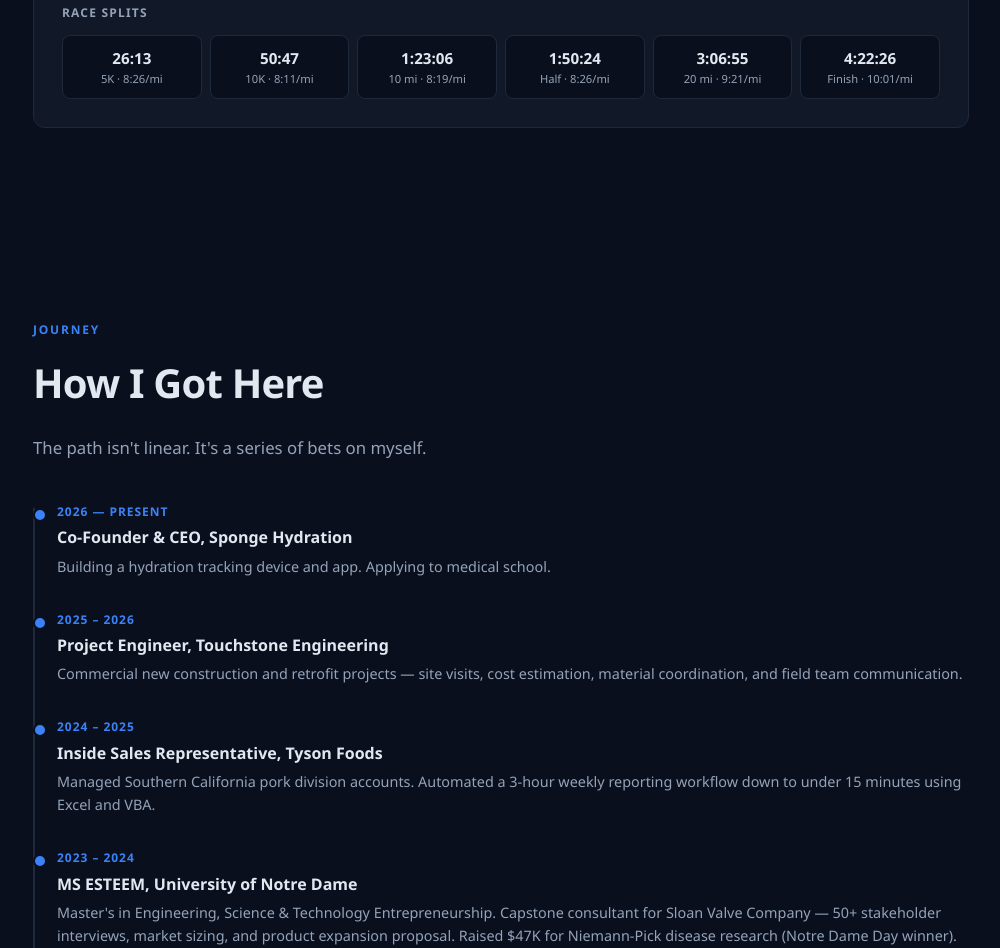
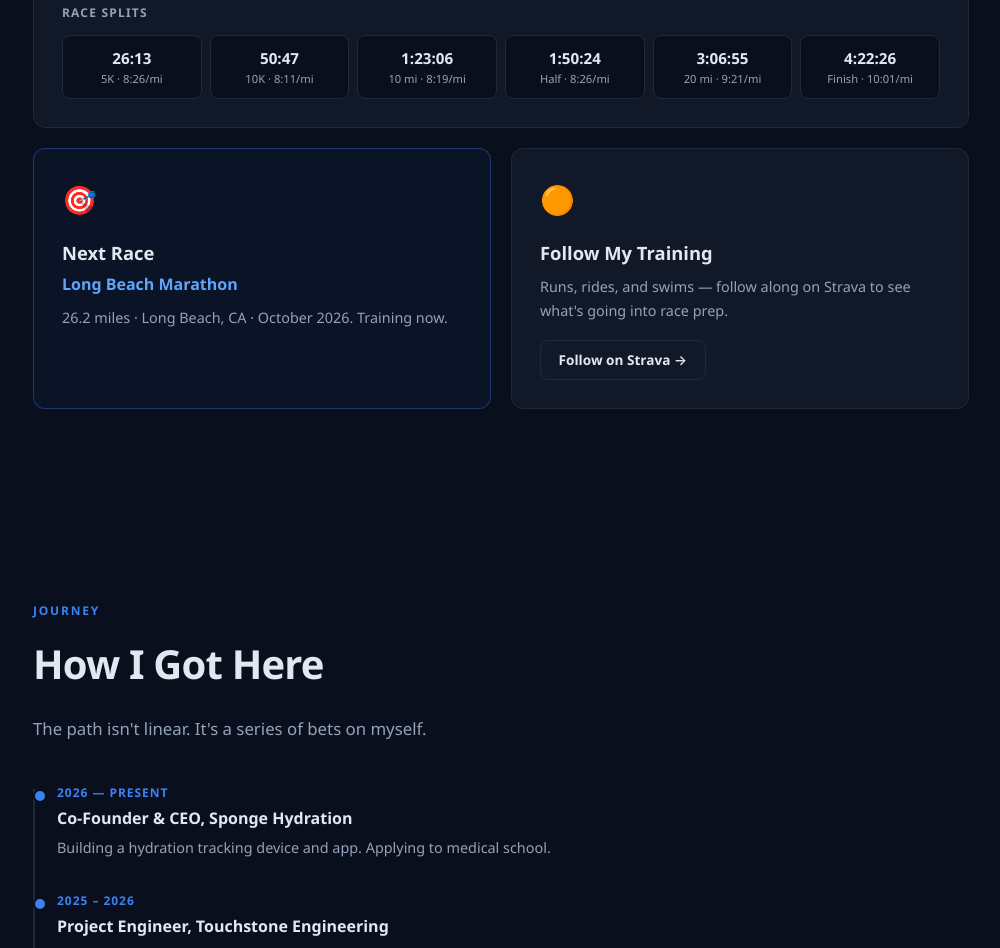
Before and after one commit to NKatzaroff/NKatzaroff.github.io, a plain HTML site: page index.html in a window 1280 px wide. Shown: the part 3909-4857 px from the top of the page, without its empty margins (139-1139 px from the left). Drawn offline with Linux system fonts and the light colour scheme.

Commit message:
Add Long Beach Marathon next race and Strava link

```diff
--- a/index.html
+++ b/index.html
@@ -650,6 +650,27 @@
         </div>
       </div>
     </div>
+
+    <!-- Strava + Next Race -->
+    <div style="display:grid; grid-template-columns: repeat(auto-fit, minmax(280px, 1fr)); gap:1.25rem; margin-top:1.25rem;">
+
+      <!-- Next Race -->
+      <div class="card" style="border-color: rgba(59,130,246,0.35); background: rgba(59,130,246,0.04);">
+        <div class="card-icon">🎯</div>
+        <h3 style="margin-bottom:0.25rem;">Next Race</h3>
+        <p style="color:var(--accent-light); font-weight:700; font-size:1rem; margin-bottom:0.5rem;">Long Beach Marathon</p>
+        <p style="color:var(--muted); font-size:0.9rem; line-height:1.7;">26.2 miles · Long Beach, CA · October 2026. Training now.</p>
+      </div>
+
+      <!-- Strava -->
+      <div class="card">
+        <div class="card-icon">🟠</div>
+        <h3 style="margin-bottom:0.5rem;">Follow My Training</h3>
+        <p style="color:var(--muted); font-size:0.9rem; line-height:1.7; margin-bottom:1rem;">Runs, rides, and swims — follow along on Strava to see what's going into race prep.</p>
+        <a href="https://www.strava.com/athletes/122877953" target="_blank" class="btn btn-secondary" style="font-size:0.85rem; padding:0.5rem 1.1rem;">Follow on Strava →</a>
+      </div>
+
+    </div>
   </section>
 
   <!-- JOURNEY / TIMELINE -->
```
